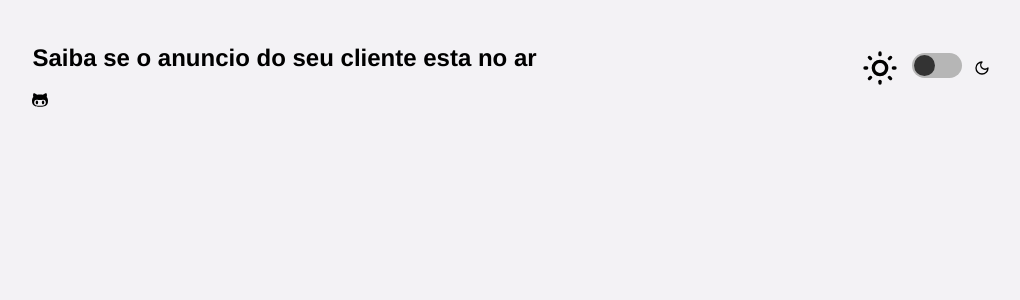
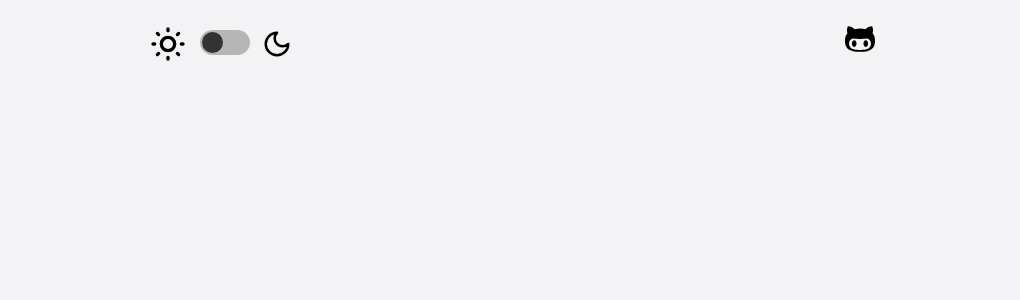
Before and after one commit to LukasLimalkl/trafego-front, a Next.js app: page / in a window 1280 px wide. Shown: the top 300 px of the page, without its empty margins (129-1149 px from the left). Built offline with nearby package versions, Linux system fonts and the light colour scheme.

Commit message:
feat: adding classnames

```diff
--- a/src/app/page.tsx
+++ b/src/app/page.tsx
@@ -19,12 +19,12 @@ export default function Home() {
     <ThemeProvider theme={theme === 'light' ? lightTheme : darkTheme}>
       <GlobalStyle />
       <Container>
-        <Header />
         <div className="switch-box">
           <LuSunMedium className="sol" />
           <Switch toggleTheme={toggleTheme} />
-          <LuMoon />
+          <LuMoon className="lua" />
         </div>
+        <Header />
       </Container>
     </ThemeProvider>
   );
--- a/src/components/header/index.tsx
+++ b/src/components/header/index.tsx
@@ -5,16 +5,11 @@ import { Container } from './styles';
 export default function Header() {
   return (
     <Container>
-      <h2 className="main-title">
-        Saiba se o anuncio do seu cliente esta no ar
-      </h2>
-
       <Link
-        href="https://github.com/LukasLimalkl"
+        href="https://github.com/LukasLimalkl/trafego-front"
         target="_blank"
-        className="github-icon"
       >
-        <TfiGithub />
+        <TfiGithub className="github-icon" />
       </Link>
     </Container>
   );
```
